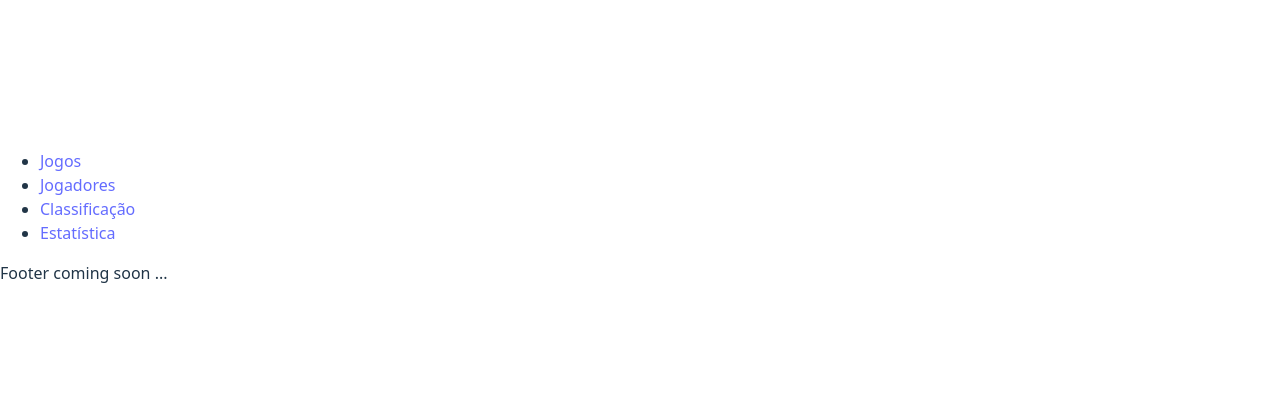
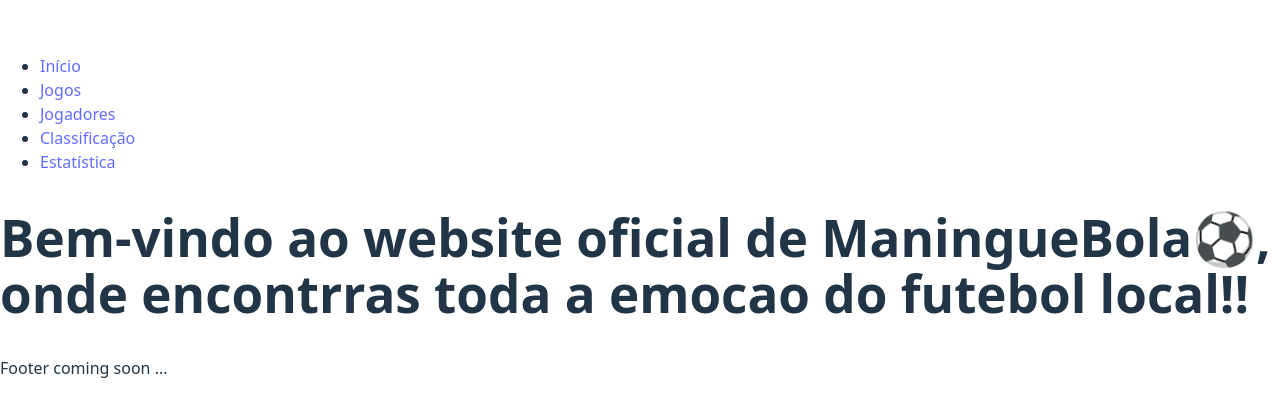
Before and after one commit to Raimundroid/maninguebola, a React (Vite) app: page / in a window 1280 px wide. Shown: the part 183-600 px from the top of the page. Built offline with nearby package versions, Linux system fonts and the light colour scheme.

Commit message:
re-configured homepage

```diff
--- a/src/App.jsx
+++ b/src/App.jsx
@@ -1,5 +1,6 @@
 import { BrowserRouter, Routes, Route } from "react-router-dom";
 import Navbar from "./components/Navbar/Navbar.jsx";
+import Homepage from "./pages/Homepage/Homepage.jsx";
 
 import MatchesPage from "./pages/MatchesPage/MatchesPage.jsx";
 import PlayersPage from "./pages/PlayersPage/PlayersPage.jsx";
@@ -17,6 +18,7 @@ function App() {
 
         <main>
           <Routes>
+            <Route path="/" element={<Homepage />} />
             <Route path="/jogos" element={<MatchesPage />} />
             <Route path="/jogadores" element={<PlayersPage />} />
             <Route path="/classificacao" element={<StandingsPage />} />
--- a/src/components/Navbar/Navbar.jsx
+++ b/src/components/Navbar/Navbar.jsx
@@ -5,6 +5,10 @@ const Navbar = () => {
   return (
     <nav>
       <ul>
+        <li>
+          <Link to="/">Início</Link>
+        </li>
+
         <li>
           <Link to="/jogos">Jogos</Link>
         </li>
--- a/src/pages/Homepage/Homepage.jsx
+++ b/src/pages/Homepage/Homepage.jsx
@@ -0,0 +1,14 @@
+import React from "react";
+
+const Homepage = () => {
+  return (
+    <div>
+      <h1>
+        Bem-vindo ao website oficial de ManingueBola⚽, onde encontrras toda a
+        emocao do futebol local!!
+      </h1>
+    </div>
+  );
+};
+
+export default Homepage;
```
